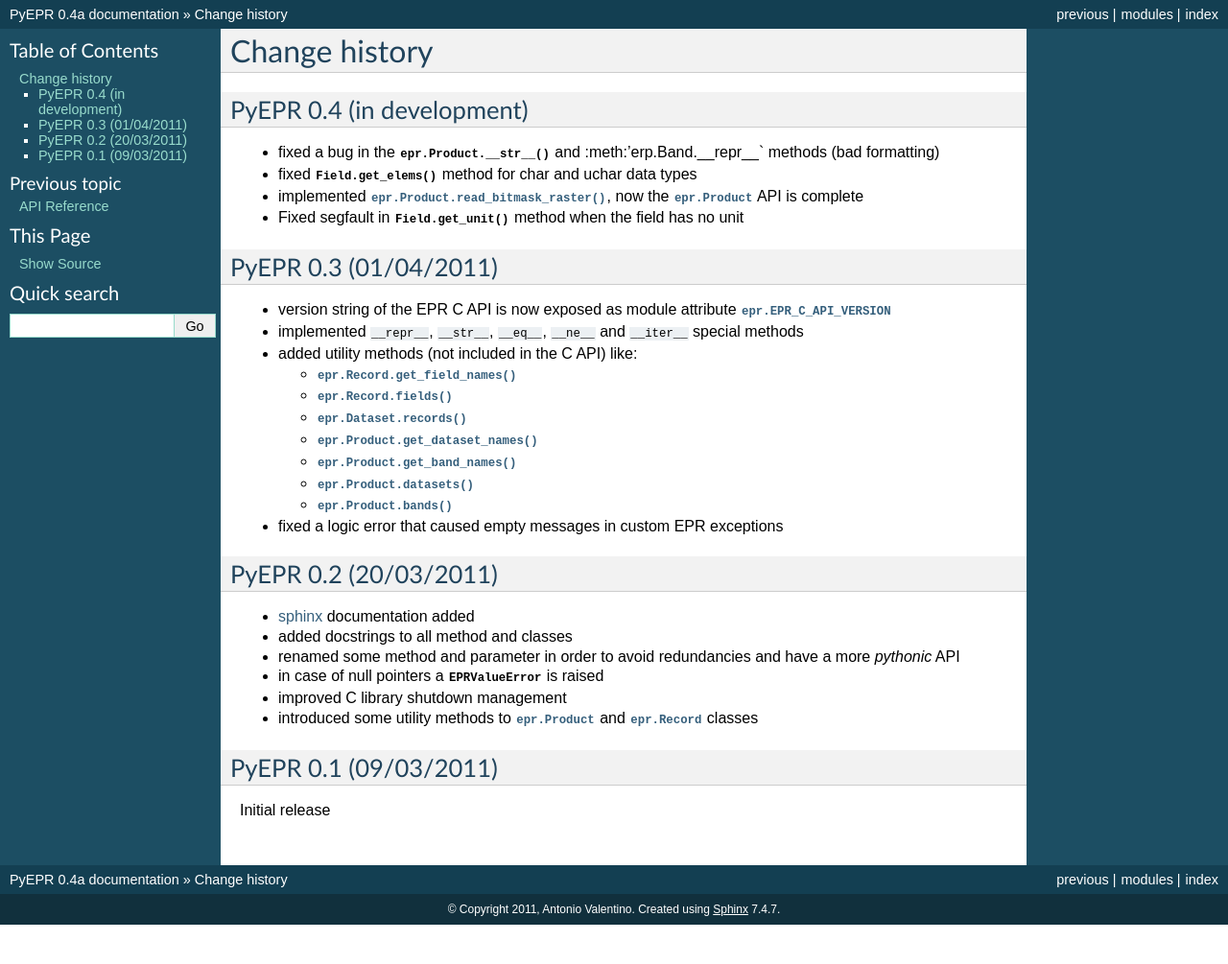
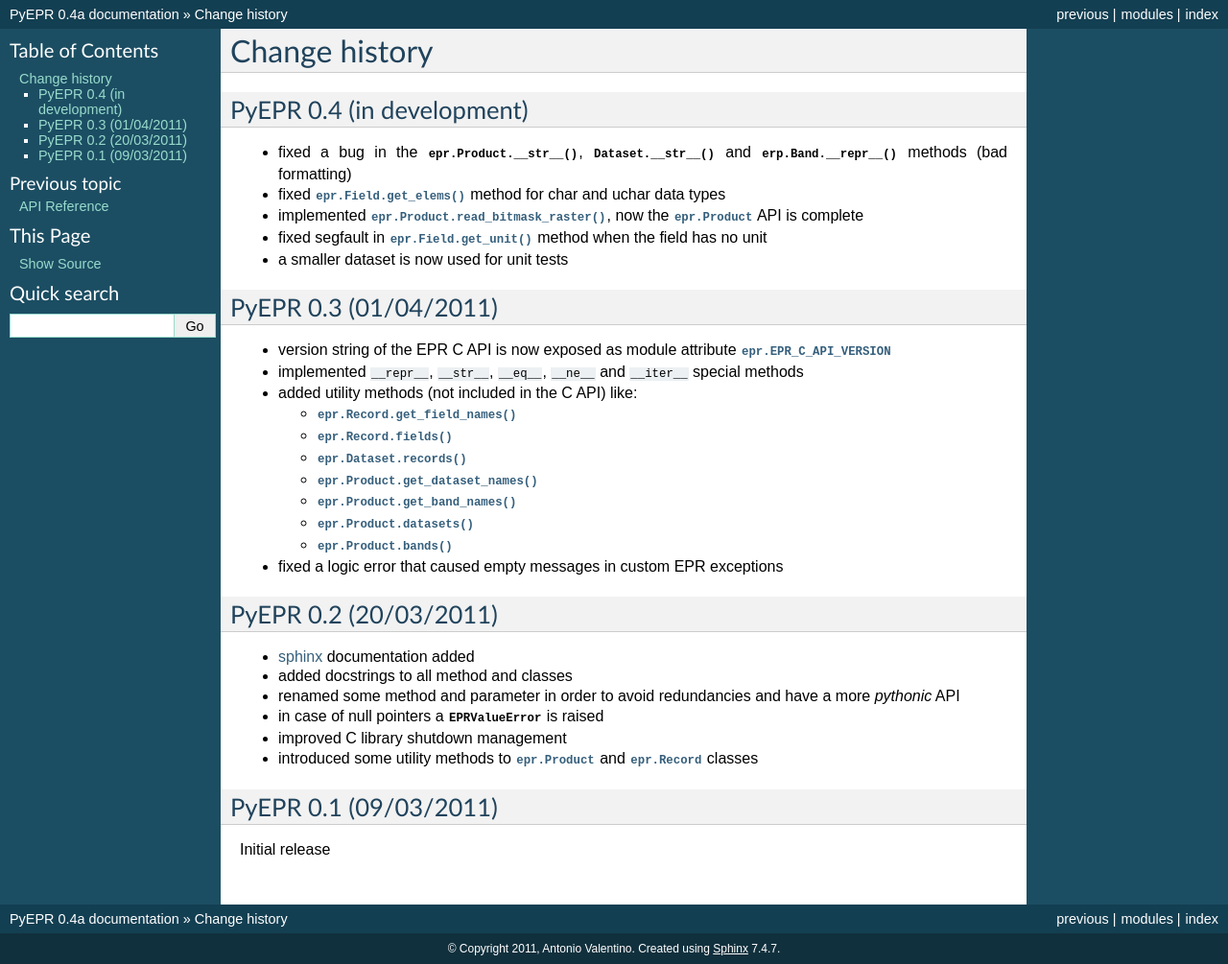
Before and after one commit to avalentino/pyepr, a Sphinx documentation site: the page built from doc/NEWS.txt, in a window 1280 px wide. Shown: the whole page at 96% size. Built offline with Sphinx 7.4.7, drawn with Linux system fonts in a browser that asks for light colours; formulas are drawn with MathJax 3; before the commit the page ends 964 px from its top, so only the background shows below that.

Commit message:
The NEWS file has been updated

```diff
--- a/doc/NEWS.txt
+++ b/doc/NEWS.txt
@@ -5,13 +5,14 @@ Change history
 PyEPR 0.4 (in development)
 --------------------------
 
-* fixed a bug in the :meth:`epr.Product.__str__` and
-  :meth:'erp.Band.__repr__` methods (bad formatting)
-* fixed :meth:`Field.get_elems` method for char and uchar data types
+* fixed a bug in the :meth:`epr.Product.__str__`, :meth:`Dataset.__str__`
+  and :meth:`erp.Band.__repr__` methods (bad formatting)
+* fixed :meth:`epr.Field.get_elems` method for char and uchar data types
 * implemented :meth:`epr.Product.read_bitmask_raster`, now the
   :class:`epr.Product` API is complete
-* Fixed segfault in :meth:`Field.get_unit` method when the field has no
-  unit
+* fixed segfault in :meth:`epr.Field.get_unit` method when the field
+  has no unit
+* a smaller dataset is now used for unit tests
 
 
 PyEPR 0.3 (01/04/2011)
```
